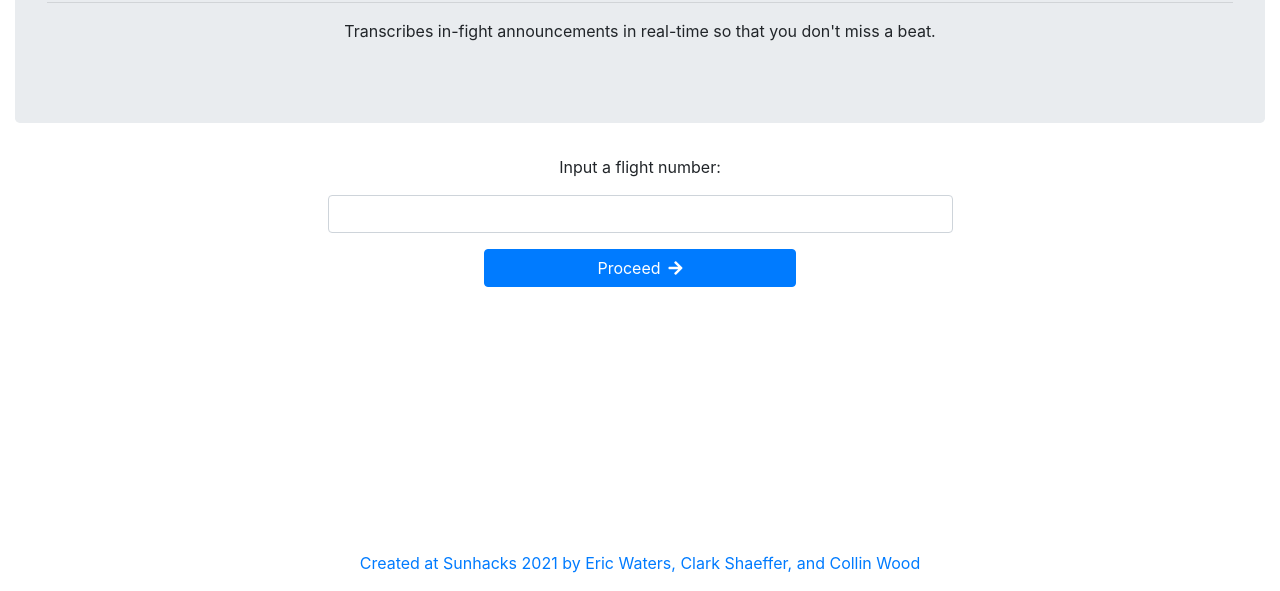
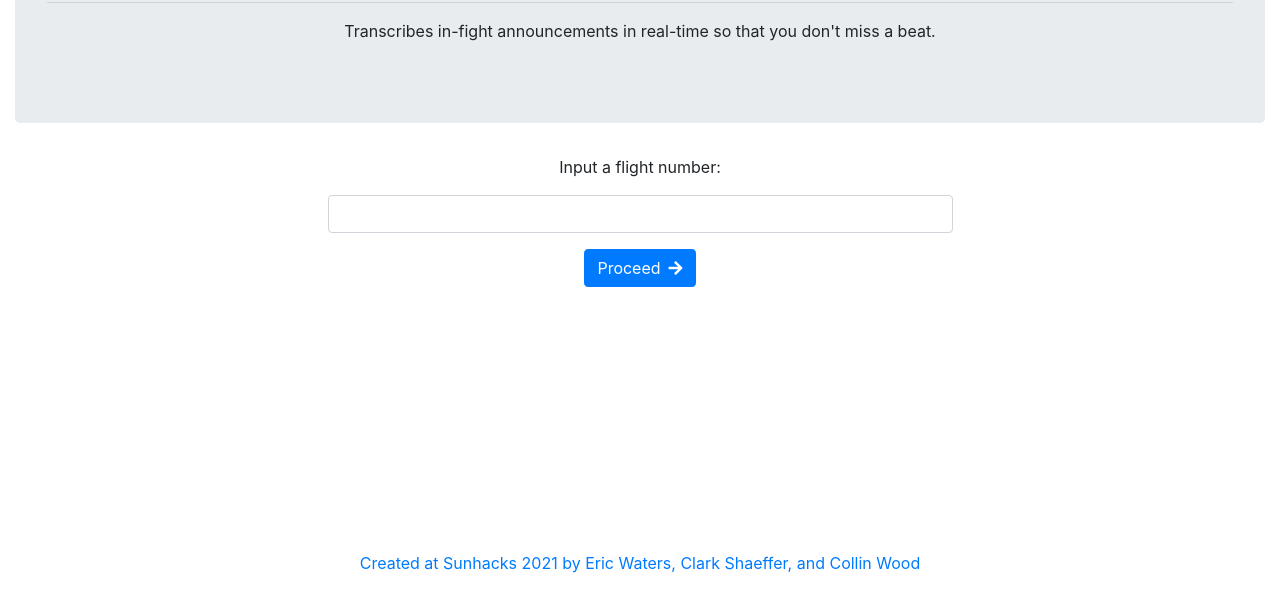
Before and after one commit to clarkshaeffer/flight_captioning, a website: page index.html in a window 1280 px wide. Shown: the part 209-800 px from the top of the page. Drawn offline with nearby package versions, Linux system fonts and the light colour scheme.

Commit message:
final commit

```diff
--- a/index.html
+++ b/index.html
@@ -35,7 +35,7 @@
     <form action="./html/record.html" onsubmit="validateForm()" class="text-center">
       <p>Input a flight number:</p>
       <input id="flightInput" type="text" class="form-control w-50 my-3 mx-auto text-center" required autocomplete="off">
-      <button type="submit" class="btn btn-primary w-25">Proceed<i class="fas fa-arrow-right ml-2"></i></button>
+      <button type="submit" class="btn btn-primary">Proceed<i class="fas fa-arrow-right ml-2"></i></button>
     </form>
   </div>
   <!--Footer-->
```
Also changed, not shown: README.md.
